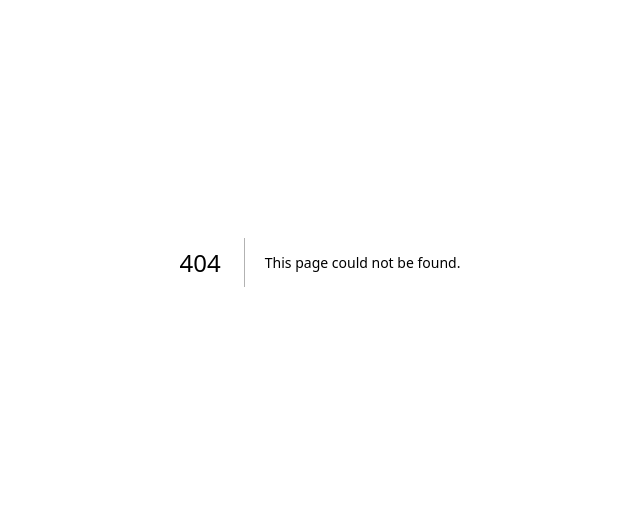
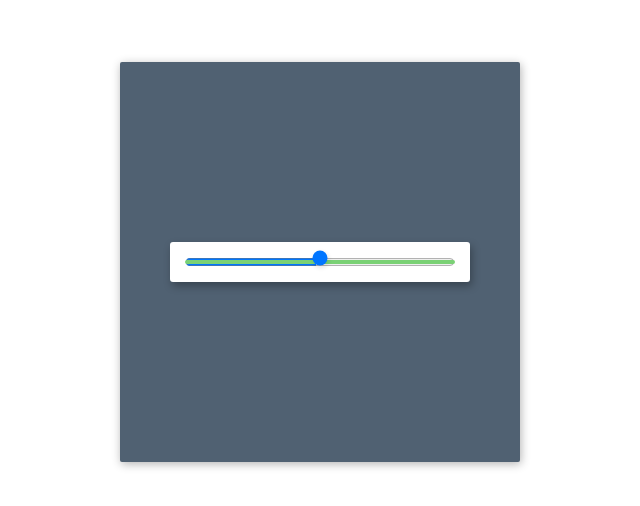
Before and after one commit to changhak0310/css-pretice, a Next.js app: page /challenge/day53 in a window 1280 px wide. Before the commit this address had no page. Shown: the part 138-644 px from the top of the page, without its empty margins (320-960 px from the left). Built offline with nearby package versions, Linux system fonts and the light colour scheme.

Commit message:
Day53 (need Fix)

```diff
--- /dev/null
+++ b/src/pages/challenge/day53.tsx
@@ -0,0 +1,133 @@
+/** @jsxImportSource @emotion/react */
+
+import styled from "@emotion/styled"
+import { css, keyframes } from "@emotion/react"
+import { useState } from 'react';
+
+const trackColor = "#7AD175";
+const thumbColor = "#fff";
+const thumbRadius = 24;
+const thumbHeight = 24;
+const thumbWidth = 24;
+const thumbShadow = `1px 2px 4px 0 rgba(0,0,0,0.1)`;
+const thumbBorderWidth = 2;
+const thumbBorderColor = "#7AD175";
+
+const trackWidth = 270;
+const trackHeight = 4;
+const trackShadow = `insert 0 1px 1px 0 rgba(0,0,0,0.2)`;
+const trackRadius = 2;
+
+const Frame = styled.div`
+    position: absolute;
+    top: 50%;
+    left: 50%;
+    width: 400px;
+    height: 400px;
+    margin-top: -200px;
+    margin-left: -200px;
+    border-radius: 2px;
+    box-shadow: 1px 2px 10px 0px rgba(0, 0, 0, 0.3);
+    background: #3FAF82;
+    overflow: hidden;
+    background: #506172;
+    color: #fff;
+	font-family: 'Open Sans', Helvetica, sans-serif;
+	-webkit-font-smoothing: antialiased;
+	-moz-osx-font-smoothing: grayscale;
+`
+const Center = styled.div`
+    box-sizing: border-box;
+    position: absolute;
+    width: 300px;
+    height: 40px;
+    top: 180px;
+    left: 50px;
+    background-color: #fff;
+    border-radius: 3px;
+    box-shadow: 2px 4px 8px rgba(0,0,0,0.3);
+    padding: 5px 15px;
+`
+const track = css`
+    width: ${trackWidth}px;
+    height: ${trackHeight}px;
+    cursor: pointer;
+    transition: all .2s ease;
+`
+const thumb = css`
+    border: ${thumbBorderWidth}px solid ${thumbBorderColor};
+    height: ${thumbHeight}px;
+    width: ${thumbWidth}px;
+    border-radius: ${thumbRadius}px;
+    background: ${thumbColor} url("https://100dayscss.com/codepen/slider-thumb.png") center center no-repeat;
+    background-size: 50% 50%;
+    cursor: pointer;
+    box-shadow: ${thumbShadow};
+`
+const Input = styled.input`
+    margin: 0;
+    width: ${trackWidth}px;
+	height: 30px;
+
+    &:focus {
+        outline: none;
+    }
+	&::-moz-focus-outer {
+		border: 0;
+	}
+
+  &::-webkit-slider-runnable-track {
+    @include ${track};
+    background: ${trackColor};
+	border: none;
+    border-radius: ${trackRadius}px;
+	box-shadow: ${trackShadow};
+  }
+  &::-webkit-slider-thumb {
+    @include ${thumb};
+    -webkit-appearance: none;
+    margin-top: ${trackHeight/2-thumbHeight/2}px;
+  }
+
+  &::-moz-range-track {
+    @include ${track};
+    background: ${trackColor};
+    border: none;
+    border-radius: ${trackRadius}px;
+	box-shadow: ${trackShadow};
+  }
+
+  &::-moz-range-thumb {
+    @include ${thumb};
+  }
+
+  &::-ms-track {
+    @include ${track};
+    background: transparent;
+    border-color: none;
+    color: transparent;
+  }
+
+  &::-ms-fill-lower,
+	&::-ms-fill-upper{
+    background: ${trackColor};
+    border: none;
+    border-radius: ${trackRadius}px;
+  }
+
+  &::-ms-thumb {
+    @include ${thumb};
+  }
+`
+
+const Day53 = () => {
+    return(
+        <Frame>
+            <Center>
+                <Input type="range" min="0" max="100"/>
+            </Center>
+        </Frame>
+    )
+}
+
+export default Day53
--- a/src/pages/index.tsx
+++ b/src/pages/index.tsx
@@ -70,6 +70,7 @@ export default function Home() {
       <LinkButton href="/challenge/day50">Day50</LinkButton>
       <LinkButton href="/challenge/day51">Day51</LinkButton>
       <LinkButton href="/challenge/day52">Day52</LinkButton>
+      <LinkButton href="/challenge/day53">Day53</LinkButton>
     </Grid>
   )
 }
```
